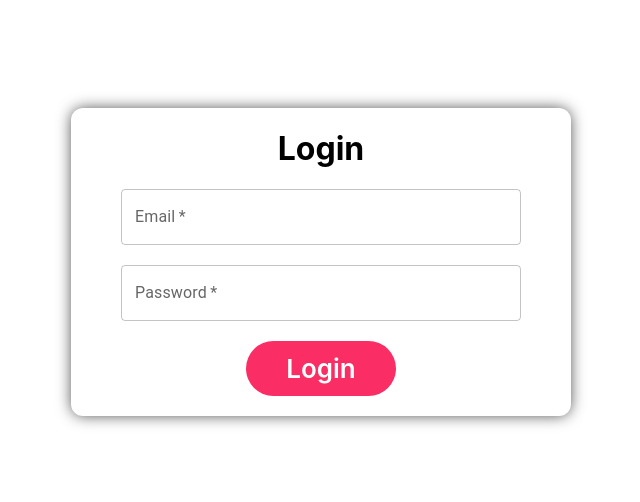
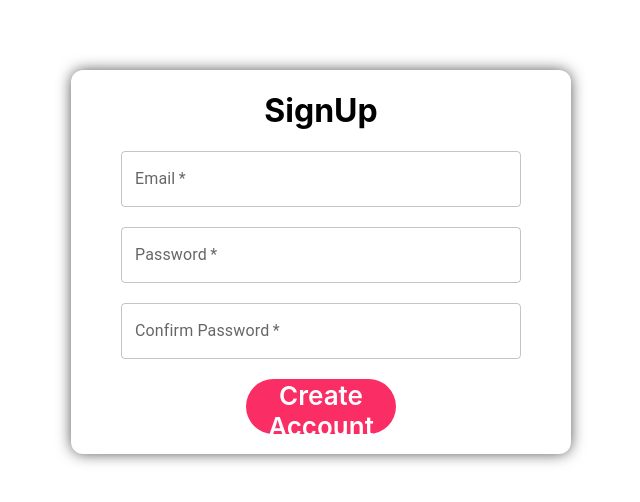
Before and after one commit to varendra007/Internship-management, a React (Create React App) app: page / in a window 1280 px wide. Shown: the part 138-640 px from the top of the page, without its empty margins (319-959 px from the left). Built offline with nearby package versions, Linux system fonts and the light colour scheme.

Commit message:
user register

```diff
--- a/package.json
+++ b/package.json
@@ -10,8 +10,10 @@
     "@testing-library/jest-dom": "^5.16.5",
     "@testing-library/react": "^13.4.0",
     "@testing-library/user-event": "^13.5.0",
+    "axios": "^0.27.2",
     "react": "^18.2.0",
     "react-dom": "^18.2.0",
+    "react-router-dom": "^6.4.2",
     "react-scripts": "5.0.1",
     "web-vitals": "^2.1.4"
   },
--- a/src/App.js
+++ b/src/App.js
@@ -1,11 +1,29 @@
 import logo from './logo.svg';
 import AdminScreen from './screens/admin';
 import './App.css';
+import { createBrowserRouter, RouterProvider } from 'react-router-dom';
+import SignUp from './screens/SignUp';
+import SignIn from './screens/SignIn';
 
+const router = createBrowserRouter([
+	{
+		path: '/',
+		element: <SignUp />,
+	},
+	{
+		path: '/signin',
+		element: <SignIn />,
+	},
+	{
+		path: '/signup',
+		element: <SignUp />,
+	},
+]);
 function App() {
 	return (
 		<div className="App">
-			<AdminScreen />
+			<RouterProvider router={router} />
+			{/* <AdminScreen /> */}
 		</div>
 	);
 }
--- /dev/null
+++ b/src/data/host.js
@@ -0,0 +1,5 @@
+const host = {
+	host: 'http://10.196.9.185',
+};
+
+export default host;
--- a/src/screens/SignIn.js
+++ b/src/screens/SignIn.js
@@ -1,5 +1,6 @@
 import { TextField } from '@mui/material';
 import React, { useState } from 'react';
+import host from '../data/host';
 const classes = {
 	button: {
 		border: 'none',
@@ -22,7 +23,32 @@ const classes = {
 const SignIn = () => {
 	const [email, setEmail] = useState('');
 	const [password, setPassword] = useState('');
-	const handleSubmit = () => {};
+	const data = {
+		email_id: email,
+		password: password,
+	};
+	const handleSubmit = (e) => {
+		e.preventDefault();
+		console.log('adf');
+		var axios = require('axios');
+		var config = {
+			method: 'post',
+			url: `${host.host}/login`,
+			data: data,
+		};
+		axios(config)
+			.then(function (response) {
+				console.log(JSON.stringify(response.data));
+				if (response.status === 200) {
+					console.log('success');
+				}
+				console.log(JSON.stringify(response.data));
+			})
+			.catch((err) => {
+				console.log(err);
+			});
+	};
+
 	return (
 		<div
 			style={{
@@ -97,4 +123,4 @@ const SignIn = () => {
 	);
 };
 
-export default Login;
+export default SignIn;
--- a/src/screens/SignUp.js
+++ b/src/screens/SignUp.js
@@ -1,5 +1,7 @@
 import { TextField } from '@mui/material';
+import axios from 'axios';
 import React, { useState } from 'react';
+import host from '../data/host';
 const classes = {
 	button: {
 		border: 'none',
@@ -22,7 +24,33 @@ const classes = {
 const SignUp = () => {
 	const [email, setEmail] = useState('');
 	const [password, setPassword] = useState('');
-	const handleSubmit = () => {};
+	const [confirmPassword, setConfirmPassword] = useState('');
+	const [err, setErr] = useState('');
+	const handleSubmit = (evt) => {
+		evt.preventDefault();
+		if (confirmPassword !== password) {
+			setErr("Passwords didn't match");
+			return;
+		}
+		setErr('');
+		const data = {
+			email_id: email,
+			password: password,
+			confirm_password: confirmPassword,
+		};
+		var config = {
+			method: 'post',
+			url: `${host.host}/register`,
+			data: data,
+		};
+		axios(config)
+			.then((res) => {
+				console.log(JSON.stringify(res.data));
+			})
+			.catch((err) => {
+				console.log(err);
+			});
+	};
 	return (
 		<div
 			style={{
@@ -87,10 +115,23 @@ const SignUp = () => {
 						style={{ width: '80%', ...classes.fontname }}
 					/>
 					<br />
+					<TextField
+						id="outlined-basic"
+						label="Confirm Password"
+						name="email"
+						variant="outlined"
+						type="password"
+						required
+						value={confirmPassword}
+						onChange={(evt) => setConfirmPassword(evt.target.value)}
+						style={{ width: '80%', ...classes.fontname }}
+					/>
+					<br />
 					<button style={classes.button} className="defaultButtonHover1">
 						Create Account
 					</button>
 					<br />
+					{err && <div style={{ color: 'red' }}>{err}</div>}
 				</form>
 			</div>
 		</div>
```
Also changed, not shown: 1 other file (tests, documents, lock files or other folders).
